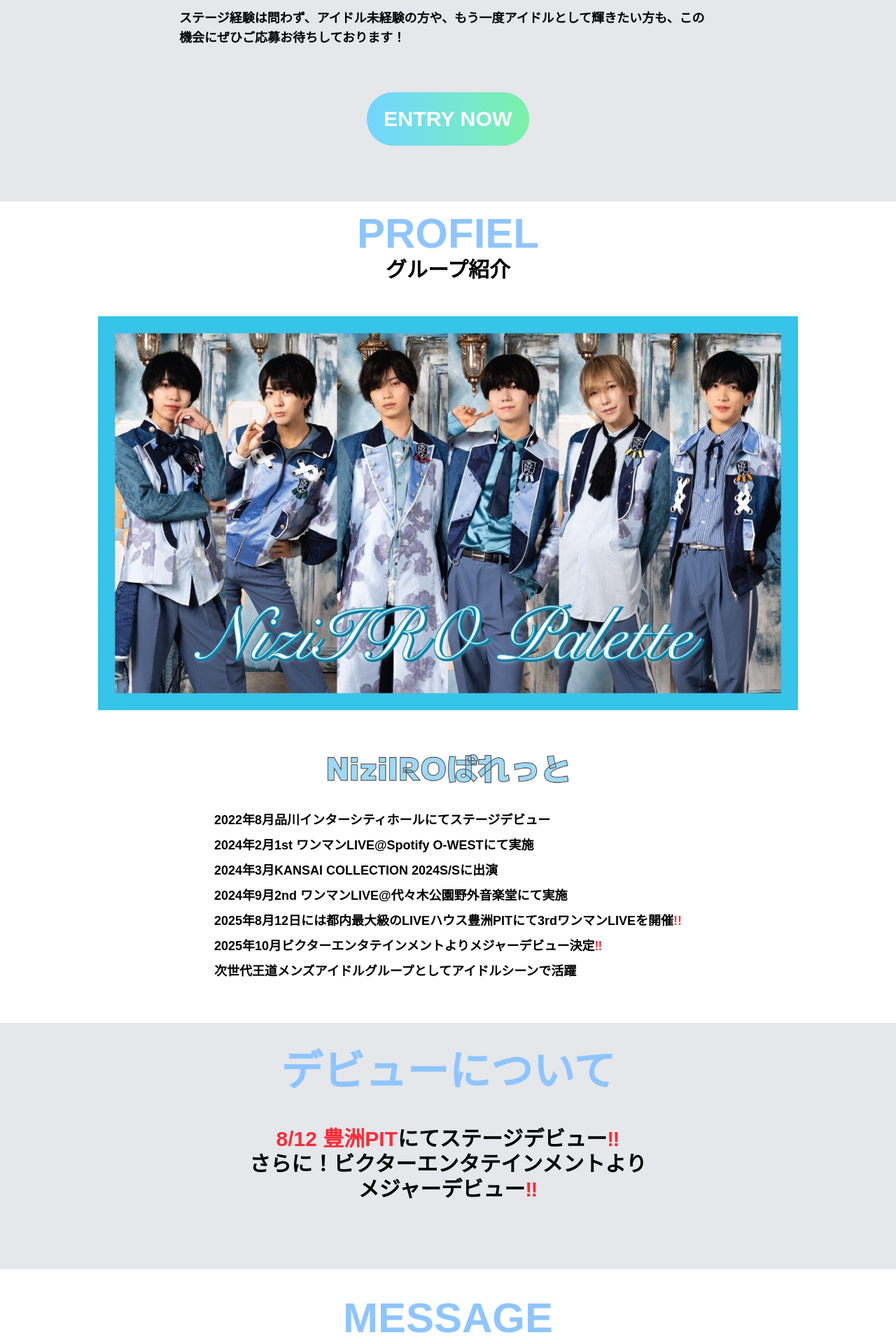
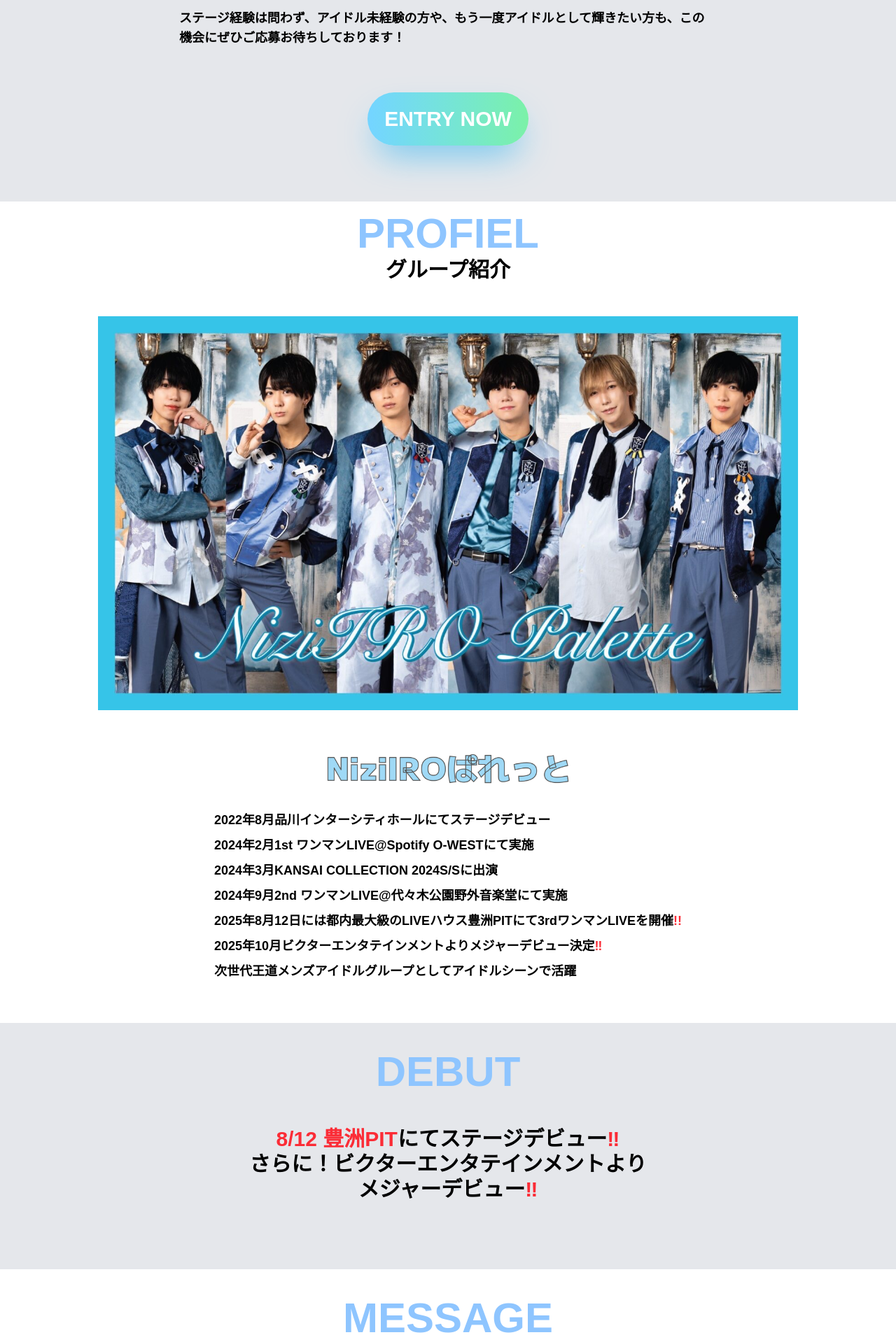
Before and after one commit to koushingnu/nizipro-kagalp, a Next.js app: page / in a window 1280 px wide. Shown: the part 1260-3178 px from the top of the page at 70% size. Built offline with nearby package versions, Linux system fonts and the light colour scheme.

Commit message:
ボタン変更

```diff
--- a/src/app/globals.css
+++ b/src/app/globals.css
@@ -29,3 +29,7 @@ body {
   color: var(--foreground);
   font-family: Arial, Helvetica, sans-serif;
 }
+
+.text-outline {
+  -webkit-text-stroke: 2px rgb(121, 177, 250); /* 輪郭の太さと色 */
+}
--- a/src/components/02_about.tsx
+++ b/src/components/02_about.tsx
@@ -20,8 +20,7 @@ export const About = () => {
 
             <div className= "pt-12 flex justify-center">
                 <a href ="https://form.run/@nizipaleaudition2025"
-                className="bg-gradient-to-r from-sky-300 to-green-300 text-white font-black text-3xl px-6 py-5 rounded-full text-center w-fit hover:scale-110 transform transition duration-200 hover:opacity-80 transition"
-                style={{ animation: "breathe 1s ease-in-out infinite" }}>
+                className="bg-gradient-to-r from-sky-300 to-green-300 shadow-2xl shadow-sky-500/50 text-white font-black text-3xl px-6 py-5 rounded-full text-center w-fit hover:scale-110 transform transition duration-200 hover:opacity-80 transition">
                     ENTRY NOW
                 </a>
             </div>
--- a/src/components/04_profile_debut.tsx
+++ b/src/components/04_profile_debut.tsx
@@ -2,7 +2,7 @@ export const Debut = () => {
     return (
         <section className="relative w-full bg-gray-200">
             <div>
-                <h1 className= "text-blue-300 text-6xl font-black flex justify-center pt-10">デビューについて</h1>
+                <h1 className= "text-blue-300 text-6xl font-black flex justify-center pt-10">DEBUT</h1>
             </div>
 
             <div className="pt-8"></div>
@@ -16,6 +16,7 @@ export const Debut = () => {
 
             <div className="pt-20"></div>
 
+
         </section>
     )
 }
--- a/src/components/06_requirement.tsx
+++ b/src/components/06_requirement.tsx
@@ -68,8 +68,7 @@ export const Requirement = () => {
 
             <div className= "pt-12 pb-10 flex justify-center">
                 <a href ="https://form.run/@nizipaleaudition2025"
-                className="bg-gradient-to-r from-sky-300 to-green-300 text-white font-black text-3xl px-6 py-5 rounded-full text-center w-fit hover:opacity-80 transition animate-pulse"
-                style={{ animation: "breathe 1s ease-in-out infinite" }}>
+                className="bg-gradient-to-r from-sky-300 to-green-300 shadow-2xl shadow-sky-500/50 text-white font-black text-3xl px-6 py-5 rounded-full text-center w-fit hover:scale-110 transform transition duration-200 hover:opacity-80 transition">
                     ENTRY NOW
                 </a>
             </div>
```
